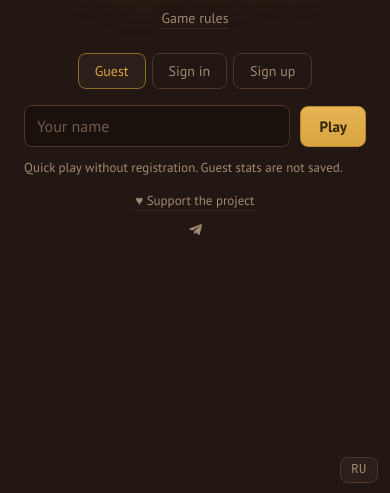
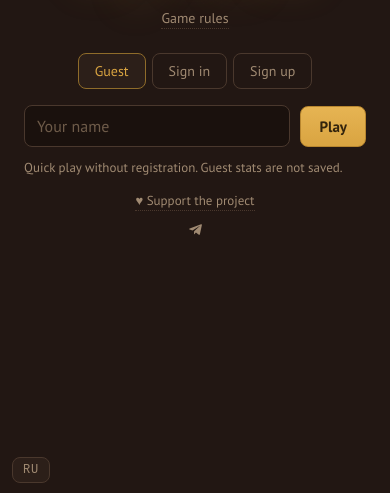
Before and after one commit to nikolajevs/BRIDGE, a website: page public/index.html in a window 390 px wide. Shown: the part 351-844 px from the top of the page. Drawn offline with Linux system fonts and the light colour scheme; a web font is replaced by a local one.

Commit message:
Переключатель языка — в левый нижний угол во всех режимах

```diff
--- a/public/style.css
+++ b/public/style.css
@@ -482,7 +482,7 @@ input::placeholder { color: #6e5b49; }
 .tg-link:hover { color: #38a2df; transform: translateY(-1px); }
 .build-tag { margin-top: 14px; font-family: var(--mono); font-size: 11px; color: #6e5b49; }
 .lang-toggle {
-  position: fixed; top: 10px; right: 12px; z-index: 50;
+  position: fixed; bottom: 10px; left: 12px; z-index: 50;
   font-family: var(--mono); font-size: 12px; letter-spacing: .06em;
   padding: 5px 10px; border-radius: 8px;
   border: 1px solid var(--line); background: var(--bg-2); color: var(--muted); cursor: pointer;
@@ -509,8 +509,6 @@ input::placeholder { color: #6e5b49; }
   .brand { font-size: 68px; }
   .felt-inner { gap: 24px; border-width: 7px; }
   .opp { min-width: 96px; padding: 6px 8px; }
-  /* на телефоне верх занят кнопками игры — уводим переключатель вниз */
-  .lang-toggle { top: auto; bottom: 10px; right: 12px; }
 }
 
 @media (prefers-reduced-motion: reduce) {
```
